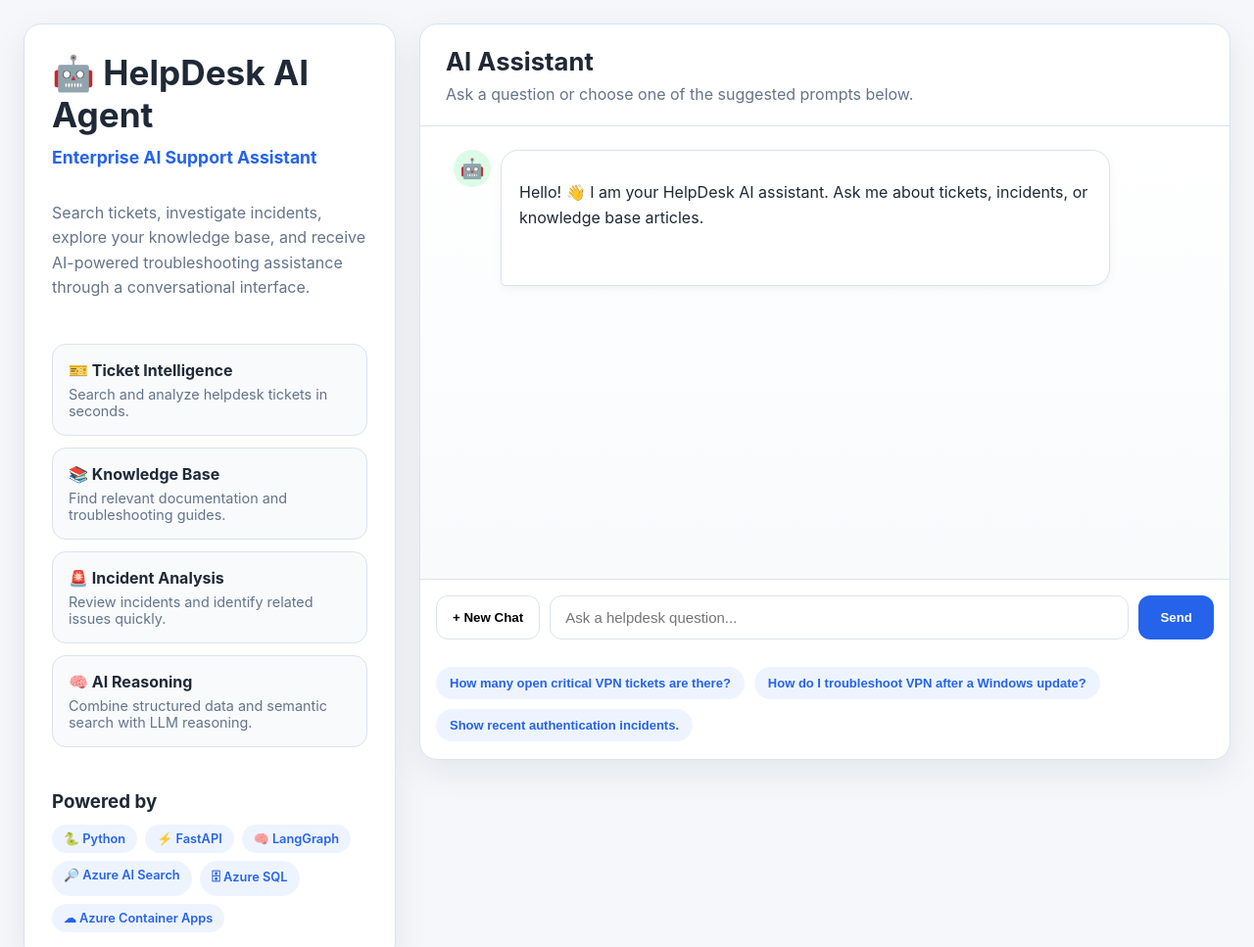
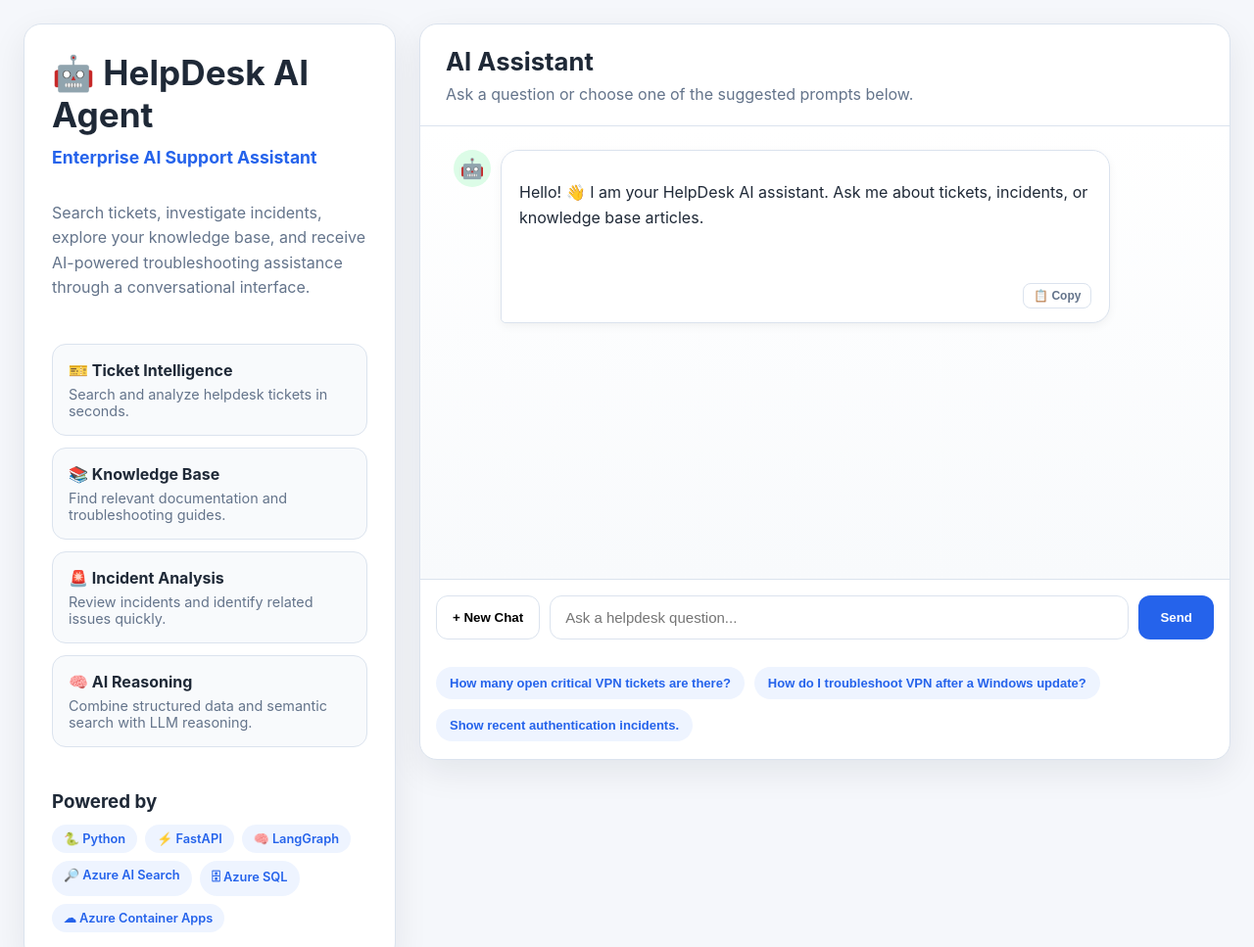
Before and after one commit to mohsenhp/helpdesk-ai-agent, a plain HTML site: page app/static/index.html in a window 1280 px wide. Shown: the top 967 px of the page at 98% size. Drawn offline with nearby package versions, Linux system fonts and the light colour scheme.

Commit message:
Add copy button to AI responses

```diff
--- a/app/static/app.js
+++ b/app/static/app.js
@@ -143,6 +143,34 @@ function addMessage(role, text) {
 
     bubble.innerHTML =
         marked.parse(text);
+
+    const copyButton = document.createElement("button");
+
+    copyButton.className = "copy-button";
+
+    copyButton.innerHTML = "📋 Copy";
+
+
+    copyButton.addEventListener(
+        "click",
+        async () => {
+
+            await navigator.clipboard.writeText(text);
+
+            copyButton.innerHTML = "✅ Copied";
+
+            setTimeout(() => {
+
+                copyButton.innerHTML = "📋 Copy";
+
+            }, 2000);
+
+        }
+    );
+
+
+    bubble.appendChild(copyButton);
+
 
 } else {
 
--- a/app/static/style.css
+++ b/app/static/style.css
@@ -564,3 +564,53 @@ button {
         #dcfce7;
 
 }
+
+/* Copy button */
+
+.copy-button {
+
+    display: block;
+
+    margin-top: 12px;
+
+    margin-left: auto;
+
+
+    background:
+        transparent;
+
+    border:
+        1px solid var(--border);
+
+
+    color:
+        var(--muted);
+
+
+    padding:
+        5px 10px;
+
+
+    border-radius:
+        8px;
+
+
+    font-size:
+        12px;
+
+
+    cursor:
+        pointer;
+
+}
+
+
+.copy-button:hover {
+
+    background:
+        #f1f5f9;
+
+    color:
+        var(--primary);
+
+}
```
Lines whose indentation alone changed are shown as unchanged.
